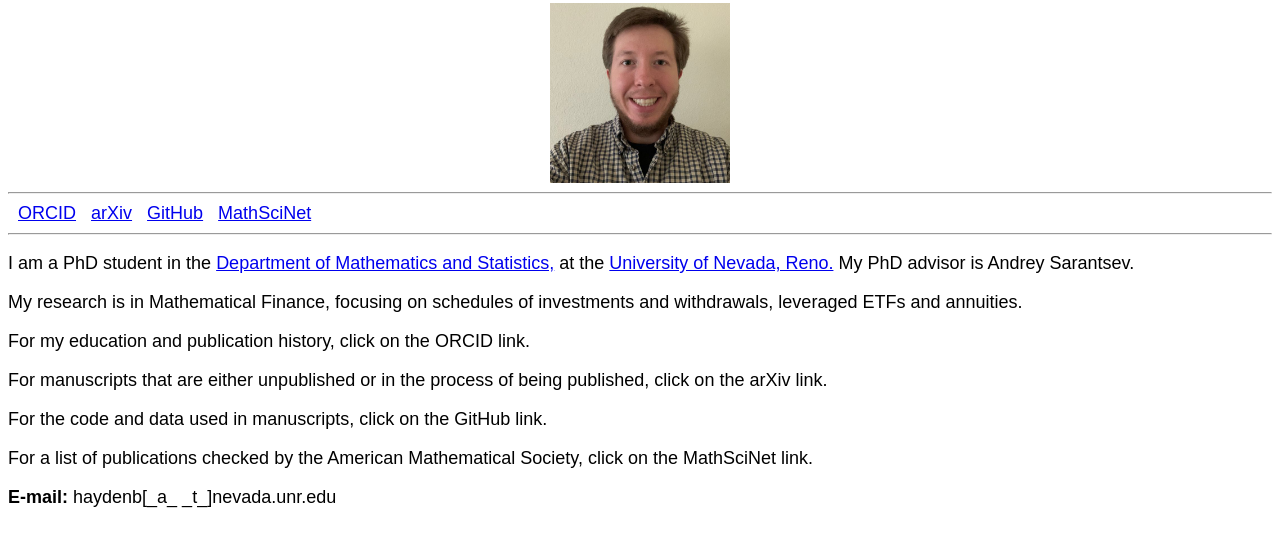
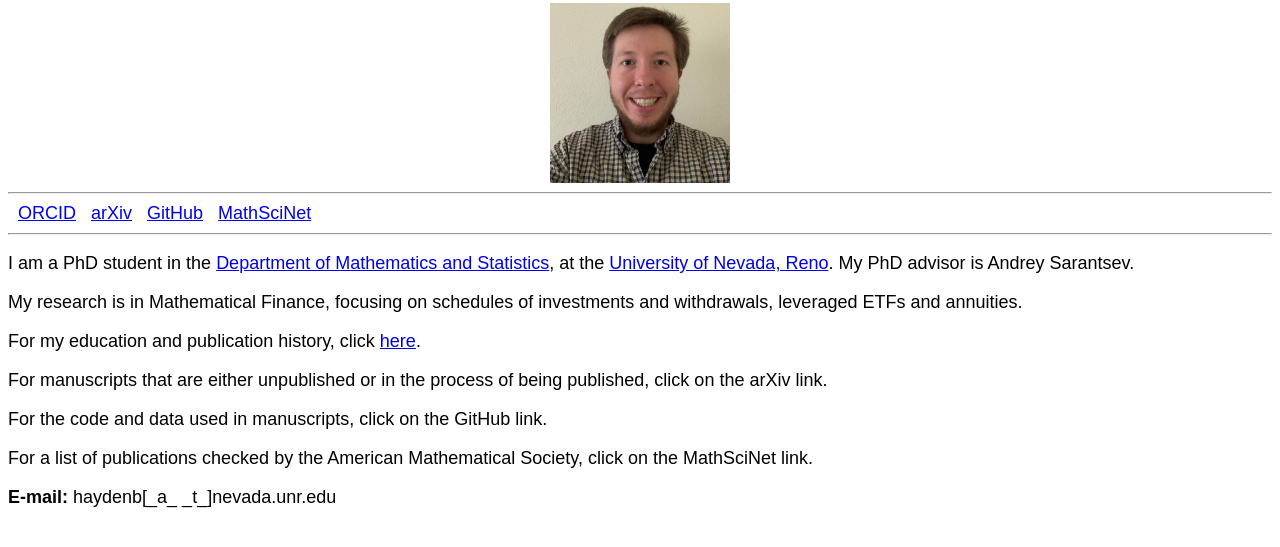
Before and after one commit to HaydenBrown/Home, a plain HTML site: page index.html in a window 1280 px wide. Shown: the part 71-618 px from the top of the page. Drawn offline with Linux system fonts and the light colour scheme.

Commit message:
Update index.html

```diff
--- a/index.html
+++ b/index.html
@@ -15,15 +15,15 @@
 <a href = "https://mathscinet.ams.org/mathscinet/author?authorId=1557115"> MathSciNet</a> &nbsp;
 <hr/>
 <p> I am a PhD student in the
-<a href = "http://www.unr.edu/math/"> Department of Mathematics and Statistics,</a>
+<a href = "http://www.unr.edu/math/"> Department of Mathematics and Statistics</a>,
 at the
-<a href = "http://www.unr.edu/"> University of Nevada, Reno.</a>
+<a href = "http://www.unr.edu/"> University of Nevada, Reno</a>.
 My PhD advisor is Andrey Sarantsev.
 </p>
 <p>
 My research is in Mathematical Finance, focusing on schedules of investments and withdrawals, leveraged ETFs and annuities.
 </p>
-<p> For my education and publication history, click on the ORCID link. </p>
+<p> For my education and publication history, click <a href = "http://orcid.org/0000-0002-2975-2711">here</a>. </p>
 <p> For manuscripts that are either unpublished or in the process of being published, click on the arXiv link. </p>
 <p> For the code and data used in manuscripts, click on the GitHub link. </p>
 <p> For a list of publications checked by the American Mathematical Society, click on the MathSciNet link. </p>
```
